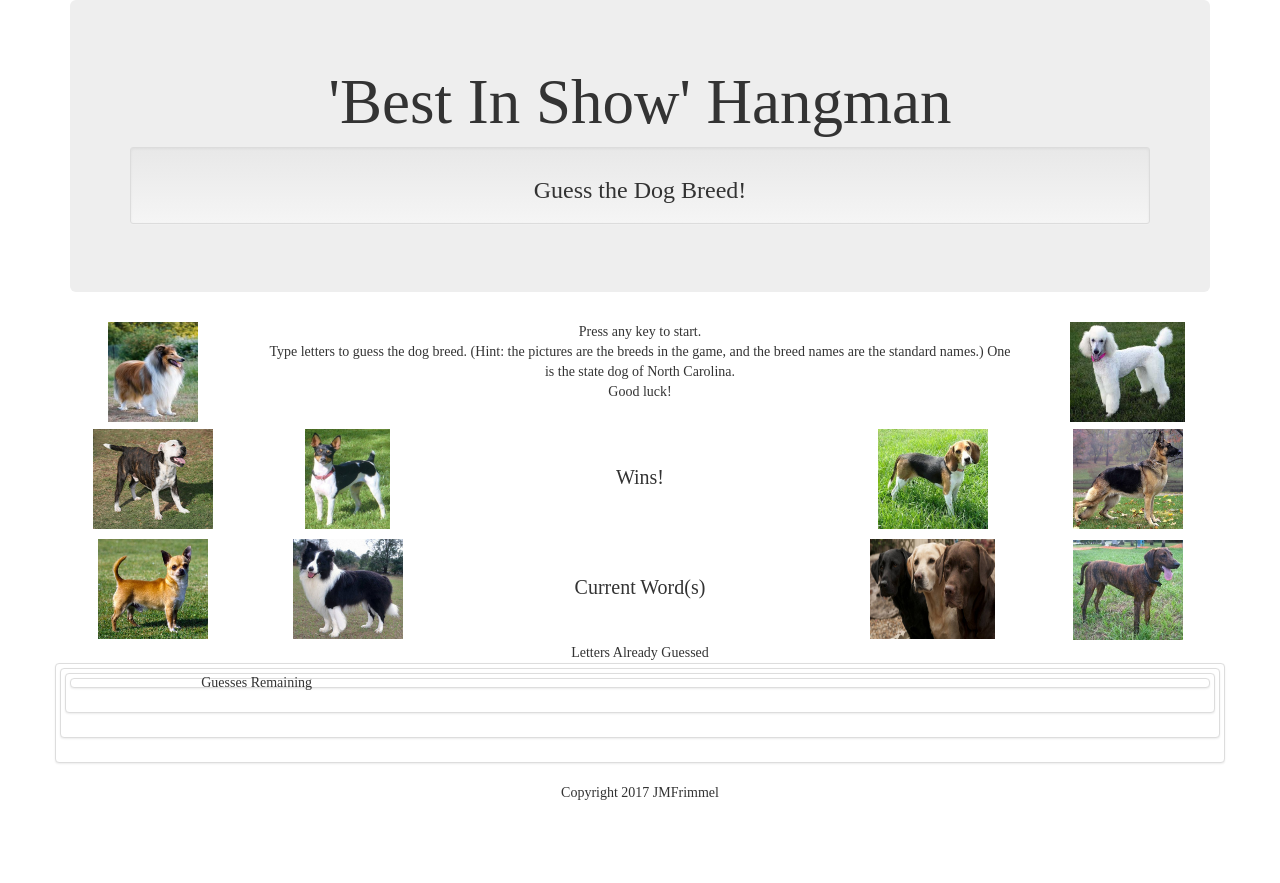
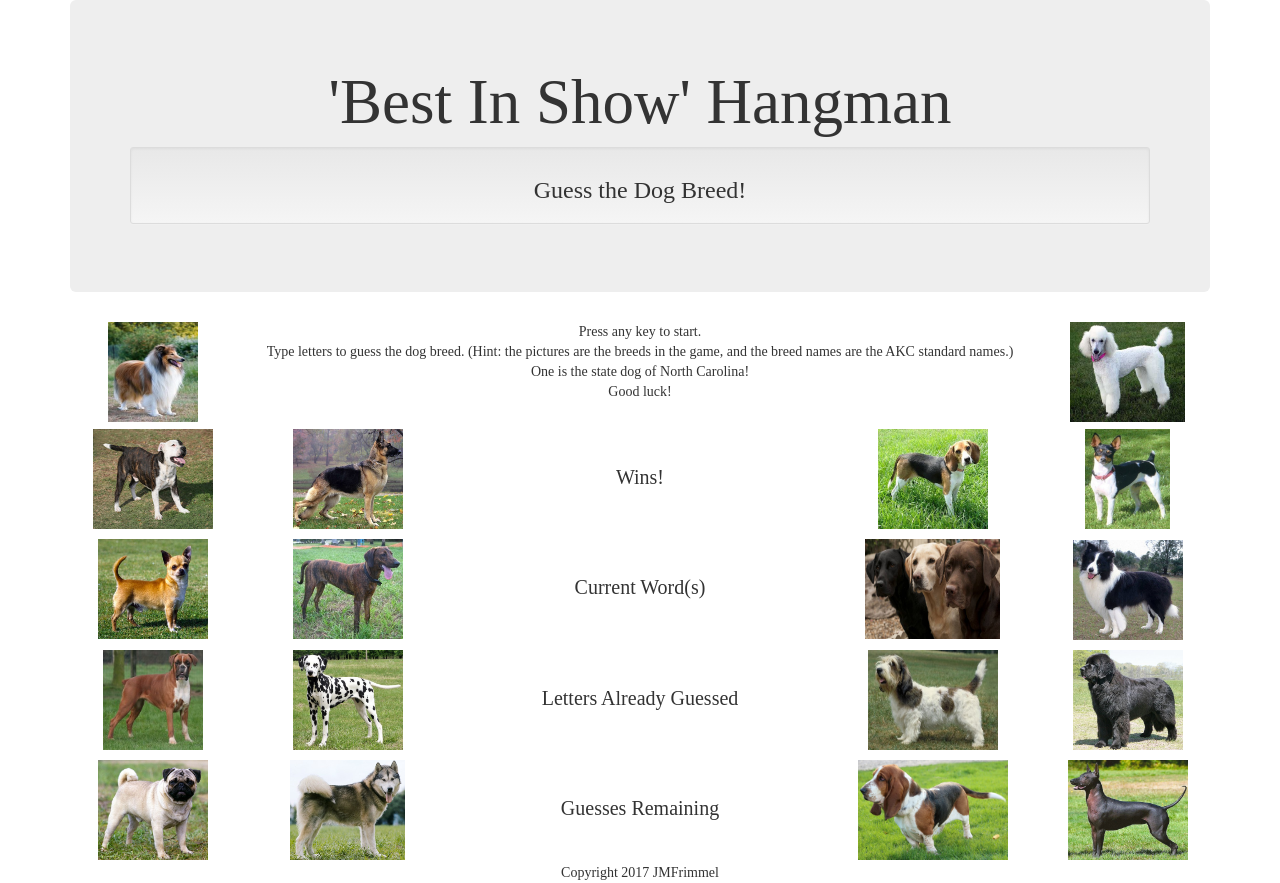
Before and after one commit to JayMFrimmel/hangman-game.github.io, a PHP site: page / in a window 1280 px wide. Before the commit the page ends 800 px from the top, so only its background shows below. Run offline with PHP 8.4, Linux system fonts and the light colour scheme; some libraries are stand-ins or nearby versions; some web fonts are replaced.

Commit message:
added images to game

```diff
--- a/assets/css/style.css
+++ b/assets/css/style.css
@@ -10,3 +10,11 @@ body {
 	line-height: 110px;
 	font-size: 20px;
 }
+#letters {
+	line-height: 110px;
+	font-size: 20px;
+}
+#remaining {
+	line-height: 110px;
+	font-size: 20px;
+}
--- a/index.html
+++ b/index.html
@@ -44,43 +44,33 @@
 
 				<div class="col-sm-8">Press any key to start.
 					<br>
-					Type letters to guess the dog breed. (Hint: the pictures are the breeds in the game, and the breed names are the standard names.) One is the state dog of North Carolina.
+					Type letters to guess the dog breed. (Hint: the pictures are the breeds in the game, and the breed names are the AKC standard names.) One is the state dog of North Carolina!
 					<br>
 					Good luck!
 				</div>
 
 				<div class="col-sm-2">
-					<!--<div class="thumbnail"> -->
-						<img src="assets/images/4737de8917d19e956cf60d1085188992.jpg" alt="standard poodle" height="100px" width="115px">
-					<!-- </div> -->
+					<img src="assets/images/4737de8917d19e956cf60d1085188992.jpg" alt="standard poodle" height="100px" width="115px">
 				</div>
 			</div>
 
 			<div class="row text-center" id="wins">
 				<div class="col-sm-2">
-					<!--<div class="thumbnail"> -->
-						<img src="assets/images/50659.jpg" alt="staffordshire bull terrier" height="100px" width="120px">
-					<!--</div> -->
+					<img src="assets/images/50659.jpg" alt="staffordshire bull terrier" height="100px" width="120px">
 				</div>
 
 				<div class="col-sm-2">
-					<!--<div class="thumbnail"> -->
-						<img src="assets/images/bbe6256e627c272d946674e2271d65f9.jpg" alt="rat terrier" height="100px" width="85px">
-					<!-- </div> -->
+					<img src="assets/images/download (1).jpg" alt="german shepherd" height="100px" width="110px">
 				</div>
 
 				<div class="col-sm-4">Wins!</div>
 
 				<div class="col-sm-2">
-					<!-- <div class="thumbnail"> -->
-						<img src="assets/images/BeagleBayleePurebredDogs8Months1.jpg" alt="beagle" height="100px" width="110px">
-					<!-- </div>-->
+					<img src="assets/images/BeagleBayleePurebredDogs8Months1.jpg" alt="beagle" height="100px" width="110px">
 				</div>
 
 				<div class="col-sm-2">
-					<!-- <div class="thumbnail"> -->
-						<img src="assets/images/download (1).jpg" alt="german shepherd" height="100px" width="110px">
-					<!-- </div> -->
+					<img src="assets/images/bbe6256e627c272d946674e2271d65f9.jpg" alt="rat terrier" height="100px" width="85px">
 				</div>
 			</div>
 
@@ -88,42 +78,58 @@
 				<div class="col-sm-2">
 					<img src="assets/images/download (2).jpg" alt="chihuahua" height="100px" width="110px">
 				</div>
-					<!-- <div class="thumbnail"> -->
+
 				<div class="col-sm-2">
-					<img src="assets/images/download.jpg" alt="border collie" height="100px" width="110px">
+					<img src="assets/images/PlottHound3.jpg" alt="plott hound" height="100px" width="110px">
 				</div>
-					<!--<div class="thumbnail"> -->
+
 				<div class="col-sm-4">Current Word(s)</div>
 				<div class="col-sm-2">
-					<img src="assets/images/labrador-colors.jpg" alt="labrador retriever" height="100px" width="125px">
+					<img src="assets/images/labrador-colors.jpg" alt="labrador retriever" height="100px" width="135px">
 				</div>
-					<!--<div class="thumbnail"> -->
+
 				<div class="col-sm-2"></div>
-					<img src="assets/images/PlottHound3.jpg" alt="plott hound" height="100px" width="110px">
+					<img src="assets/images/download.jpg" alt="border collie" height="100px" width="110px">
 			</div>
 
 			<div class="row text-center" id="letters">
-				<div class="col-sm-2"></div>
-
-				<div class="col-sm-2"></div>
+				<div class="col-sm-2">
+					<img src="assets/images/boxersf1.jpg" alt="boxer" height="100px" width="100px">
+				</div>
+				<div class="col-sm-2">
+					<img src="assets/images/download (6).jpg" alt="dalmation" height="100px" width="110px">
+				</div>
 
 				<div class="col-sm-4">Letters Already Guessed</div>
-				<div class="col-sm-2"></div>
 
-				<div class="col-sm-2"></div>
+				<div class="col-sm-2">
+					<img src="assets/images/Petit-Basset-Griffon-Vendeen.jpg" alt="Petit-Basset-Griffon-Vendeen" height="100px" width="130px">
+				</div>
+
+				<div class="col-sm-2">
+					<img src="assets/images/download (4).jpg" alt="newfoundland" height="100px" width="110px">
+				</div>
 
 			</div>
 
-			<div class="row text-center">
-				<div class="col-sm-2"></div>
-					<div class="thumbnail">
-				<div class="col-sm-2"></div>
-					<div class="thumbnail">
+			<div class="row text-center" id="remaining">
+				<div class="col-sm-2">
+					<img src="assets/images/download (3).jpg" alt="pug" height="100px" width="110px">
+				</div>
+
+				<div class="col-sm-2">
+					<img src="assets/images/download (5).jpg" alt="siberian husky" height="100px" width="115px">
+				</div>
+
 				<div class="col-sm-4">Guesses Remaining</div>
-				<div class="col-sm-2"></div>
-					<div class="thumbnail">
-				<div class="col-sm-2"></div>
-					<div class="thumbnail">
+				<div class="col-sm-2">
+					<img src="assets/images/Busterb.jpg" alt="basset hound" height="100px" width="150px">
+				</div>
+
+				<div class="col-sm-2">
+					<img src="assets/images/xoloitzcuintli2.jpg" alt="xoloitzcuintli" height="100px" width="120px">
+				</div>
+
 			</div>
 
 		</div>
```
Also changed, not shown: assets/images/Boston-Terrier.jpg (added), assets/images/Busterb.jpg (added), assets/images/Petit-Basset-Griffon-Vendeen.jpg (added), assets/images/b2dad34b7c9443b4086784f301bca951.jpg (added), assets/images/boxersf1.jpg (added), assets/images/download (3).jpg, assets/images/download (4).jpg (added), assets/images/download (5).jpg (added), assets/images/download (6).jpg (added), assets/images/xoloitzcuintli2.jpg (added).
